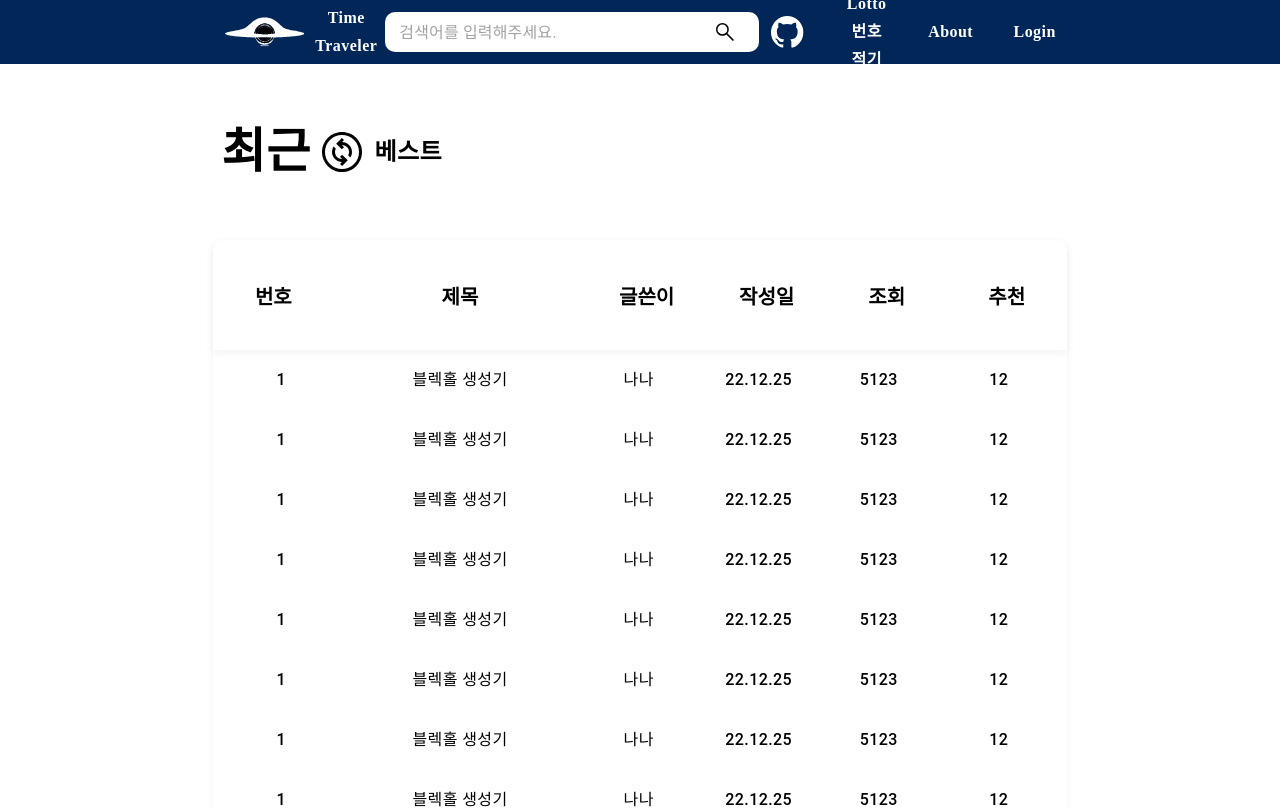
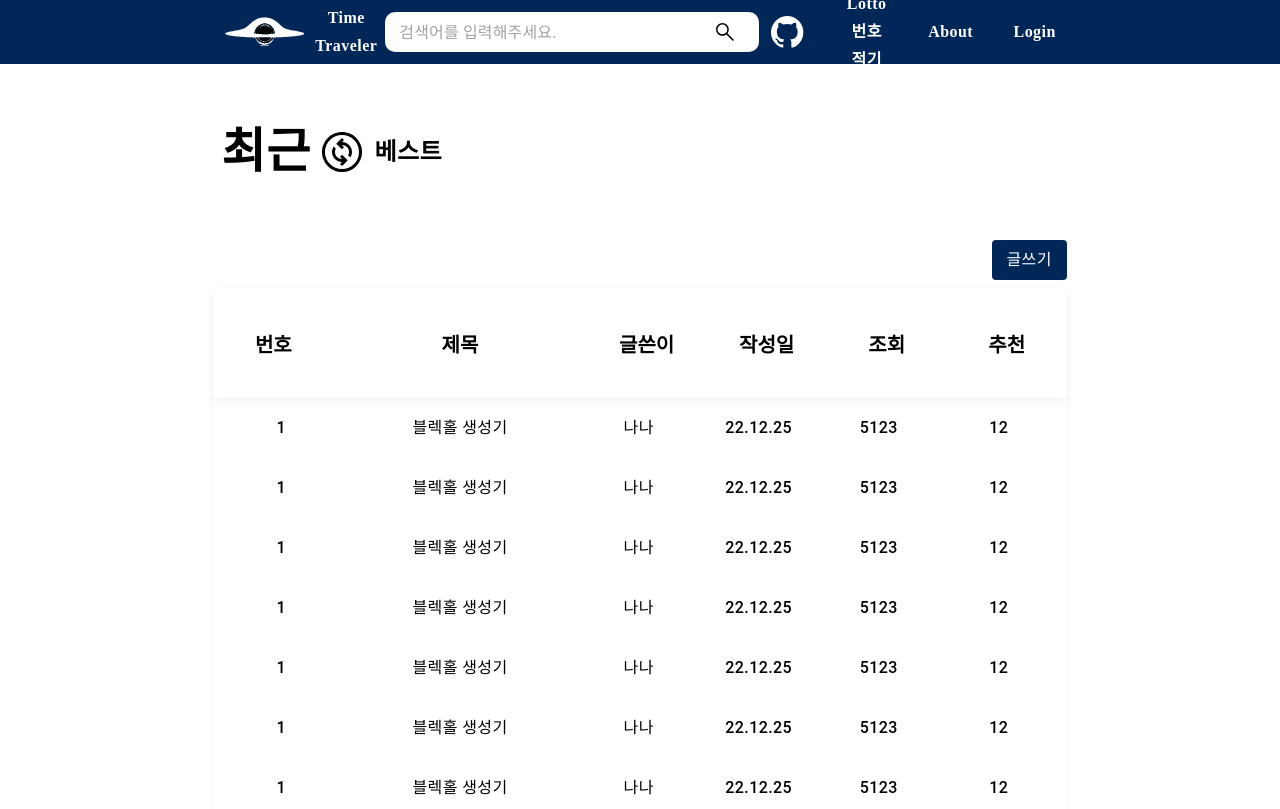
Before and after one commit to akswnd98/time-traveler-client, a React (Create React App) app: page / in a window 1280 px wide. Shown: the top 809 px of the page. Built offline with nearby package versions, Linux system fonts and the light colour scheme; no server answers; a web font is replaced by a local one.

Commit message:
.gitignore 적용

```diff
--- a/src/App.tsx
+++ b/src/App.tsx
@@ -7,6 +7,7 @@ import { RecoilRoot } from 'recoil';
 import LoginPopup from './components/LoginPopup';
 import Signup from './pages/signup';
 import Login from './pages/login';
+import Write from './pages/write';
 
 const Root = styled.div`
   width: 100%;
@@ -22,6 +23,7 @@ function App() {
           <Route path='/' element={<Home />} />
           <Route path='/signup' element={<Signup />} />
           <Route path='/login' element={<Login />} />
+          <Route path='/write' element={<Write />} />
         </Routes>
         <LoginPopup />
         <Footer />
--- a/src/components/LoginPopup/Login/index.tsx
+++ b/src/components/LoginPopup/Login/index.tsx
@@ -4,7 +4,7 @@ import eastSvg from '@assets/east.svg';
 import googleSocialLoginSvg from '@assets/google-social-login.svg';
 import githubSocialLoginSvg from '@assets/github-social-login.svg';
 import { requestLoginApi } from '@src/api/BaseApi/GetApi/login/RequestLogin';
-import { useRef } from 'react';
+import { useRef, useState } from 'react';
 
 const Root = styled.div`
   width: 100%;
@@ -36,6 +36,19 @@ const EmailInput = styled(OutlinedInput)`
     border: none;
     padding: 0px;
   }
+`;
+
+const RequestSuccessInput = styled.div`
+  box-shadow: 0 3px 8px 0 rgba(0, 0, 0, 5%);
+  border-radius: 10px;
+  margin-top: 60px;
+  width: calc(100% - 8px);
+  height: 40px;
+  display: flex;
+  justify-content: left;
+  align-items: center;
+  padding-left: 8px;
+  color: black;
 `;
 
 const TinyTitleWrapper = styled.div`
@@ -87,24 +100,37 @@ export type PropsType = {
 };
 
 export default function Login (props: PropsType) {
+  const [requestSuccess, setRequestSuccess] = useState(false);
   const inputRef = useRef<HTMLInputElement>(null);
+
+  const requestLogin = async () => {
+    await requestLoginApi.requestLogin({ email: inputRef.current!.value });
+    setRequestSuccess(true);
+  }
+
   return (
     <Root>
       <Title>로그인</Title>
+      {
+        !requestSuccess ? (
           <EmailInput
             inputRef={inputRef}
             endAdornment={
               <East
                 src={eastSvg}
-            onClick={async () => await requestLoginApi.requestLogin({ email: inputRef.current!.value })}
+                onClick={async () => await requestLogin()}
               />
             }
             onKeyDown={async (e) => {
               if (e.key === 'Enter') {
-            await requestLoginApi.requestLogin({ email: inputRef.current!.value });
+                await requestLogin();
               }
             }}
           />
+        ) : (
+          <RequestSuccessInput>인증 링크를 이메일에서 확인해주세요.</RequestSuccessInput>
+        )
+      }
       <TinyTitleWrapper>
         <TinyTitle>소셜 로그인</TinyTitle>
       </TinyTitleWrapper>
--- a/src/pages/home/BestSection/index.tsx
+++ b/src/pages/home/BestSection/index.tsx
@@ -11,7 +11,6 @@ const BestList = styled.div`
   display: flex;
   justify-content: left;
   align-items: center;
-  margin-top: 40px;
   flex-wrap: wrap;
   gap: 40px;
 `;
--- a/src/pages/home/LatestSection/index.tsx
+++ b/src/pages/home/LatestSection/index.tsx
@@ -4,7 +4,6 @@ import demoDatas from './demoDatas';
 import Item from './Item';
 
 const Root = styled.div`
-  margin-top: 40px;
   width: 100%;
   border-radius: 10px;
   box-shadow: 0 3px 8px 0 rgba(0, 0, 0, 5%);
--- a/src/pages/home/index.tsx
+++ b/src/pages/home/index.tsx
@@ -1,9 +1,11 @@
 import styled from '@emotion/styled';
-import { useEffect, useState } from 'react';
+import { useState } from 'react';
 import BestSection from './BestSection';
 import changeCircleSvg from '@assets/change-circle.svg';
 import { Button } from '@mui/material';
 import LatestSection from './LatestSection';
+import theme from '@src/theme';
+import { useNavigate } from 'react-router-dom';
 
 const Root = styled.div`
   width: calc(100% / 6 * 4);
@@ -36,8 +38,26 @@ const ChangeCircle = styled.img`
   margin-left: 8px;
 `;
 
+const WriteButtonWrapper = styled.div`
+  width: 100%;
+  height: 40px;
+  display: flex;
+  justify-content: right;
+  align-items: center;
+  margin-top: 40px;
+  margin-bottom: 8px;
+`;
+const WriteButton = styled(Button)`
+  width: 75px;
+  height: 40px;
+  font-size: 16px;
+  background-color: ${theme.palette.main};
+  color: white;
+`;
+
 export default function Home () {
   const [viewMode, setViewMode] = useState<'latest' | 'best'>('latest');
+  const navigate = useNavigate();
 
   return (
     <Root>
@@ -56,6 +76,11 @@ export default function Home () {
             </HeaderLabel>
           )
         }
+        <WriteButtonWrapper>
+          <WriteButton onClick={() => {
+            navigate('/write');
+          }}>글쓰기</WriteButton>
+        </WriteButtonWrapper>
         {
           viewMode === 'latest' ? (
             <LatestSection />
--- /dev/null
+++ b/src/pages/write/index.tsx
@@ -0,0 +1,21 @@
+import styled from '@emotion/styled';
+
+const Root = styled.div`
+  width: 100%;
+  padding-top: 150px;
+  padding-bottom: 150px;
+  display: flex;
+  flex-direction: column;
+  justify-content: center;
+  align-items: center;
+  font-size: 36px;
+  gap: 20px;
+`;
+
+export default function Write () {
+  return (
+    <Root>
+      <div>글쓰기 페이지 입니다.</div>
+    </Root>
+  );
+}
```
Also changed, not shown: 2 other files (tests, documents, lock files or other folders). Lines whose indentation alone changed are shown as unchanged.
